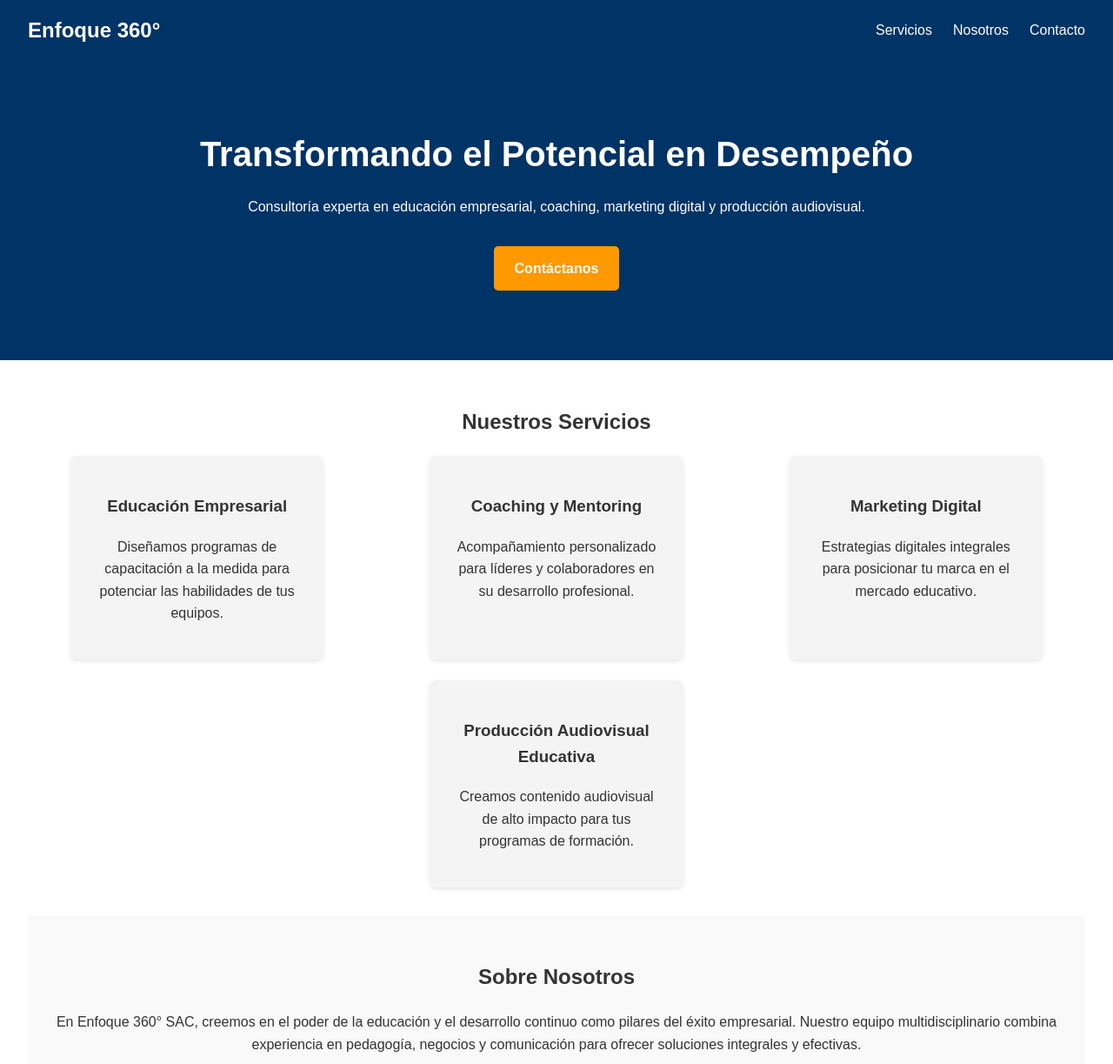
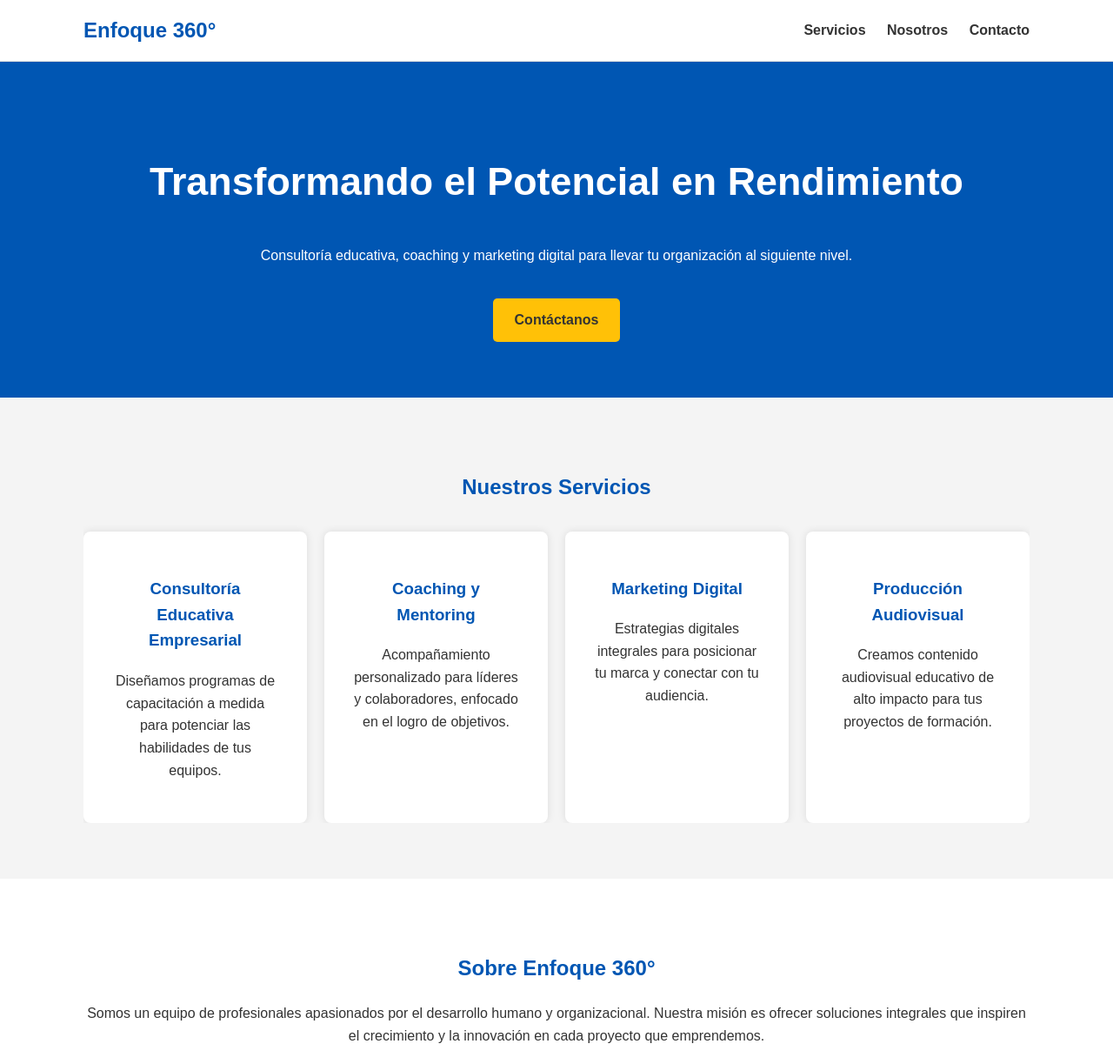
Before and after one commit to e360sac/web, a plain HTML site: page index.html in a window 1280 px wide. Shown: the top 1223 px of the page at 87% size. Drawn offline with Linux system fonts and the light colour scheme.

Commit message:
inicio e350 0.1.1

```diff
--- a/css/style.css
+++ b/css/style.css
@@ -1,107 +1,127 @@
+/* Estilos Generales */
 body {
     font-family: 'Arial', sans-serif;
+    line-height: 1.6;
+    margin: 0;
+    color: #333;
+    background-color: #f4f4f4;
+}
+
+.container {
+    width: 85%;
+    margin: auto;
+    overflow: hidden;
+}
+
+h1, h2, h3 {
+    color: #0056b3; /* Un azul corporativo */
+}
+
+/* Header */
+.header {
+    background: #fff;
+    color: #333;
+    padding: 1rem 0;
+    border-bottom: 1px solid #ddd;
+    position: sticky;
+    top: 0;
+    z-index: 1000;
+}
+
+.header .container {
+    display: flex;
+    justify-content: space-between;
+    align-items: center;
+}
+
+.logo {
+    font-weight: bold;
+    font-size: 1.5rem;
+    text-decoration: none;
+    color: #0056b3;
+}
+
+.nav ul {
     margin: 0;
     padding: 0;
-    line-height: 1.6;
-    color: #333;
+    list-style: none;
 }
 
-header {
-    background-color: #003366;
+.nav ul li {
+    display: inline;
+    margin-left: 20px;
+}
+
+.nav a {
+    text-decoration: none;
+    color: #333;
+    font-weight: bold;
+}
+
+/* Hero Section */
+.hero {
+    background: #0056b3;
     color: #fff;
-    padding: 1rem 0;
+    padding: 4rem 0;
     text-align: center;
 }
 
-nav {
-    display: flex;
-    justify-content: space-between;
-    align-items: center;
-    padding: 0 2rem;
-}
-
-nav .logo a {
+.hero h1 {
+    font-size: 2.8rem;
     color: #fff;
-    text-decoration: none;
-    font-size: 1.5rem;
-    font-weight: bold;
-}
-
-nav ul {
-    list-style: none;
-    padding: 0;
-    margin: 0;
-    display: flex;
-}
-
-nav ul li {
-    margin-left: 1.5rem;
-}
-
-nav ul li a {
-    color: #fff;
-    text-decoration: none;
-}
-
-.hero {
-    padding: 4rem 2rem;
-}
-
-.hero h1 {
-    font-size: 2.5rem;
-    margin-bottom: 1rem;
 }
 
 .cta-button {
     display: inline-block;
-    background-color: #ff9900;
-    color: #fff;
-    padding: 0.8rem 1.5rem;
+    background: #ffc107; /* Un color de acento amarillo */
+    color: #333;
+    padding: 12px 25px;
     text-decoration: none;
     border-radius: 5px;
-    margin-top: 1rem;
+    margin-top: 20px;
     font-weight: bold;
 }
 
-main {
-    padding: 2rem;
-}
-
+/* Services Section */
 .services {
-    text-align: center;
-    margin-bottom: 2rem;
-}
-
-.service-container {
-    display: flex;
-    justify-content: space-around;
-    flex-wrap: wrap;
-    gap: 1.5rem;
-}
-
-.service-card {
-    background-color: #f4f4f4;
-    padding: 1.5rem;
-    border-radius: 8px;
-    width: 20%;
-    min-width: 200px;
-    box-shadow: 0 2px 5px rgba(0,0,0,0.1);
-}
-
-.about-us {
-    background-color: #f9f9f9;
-    padding: 2rem;
+    padding: 4rem 0;
     text-align: center;
 }
 
-footer {
-    background-color: #333;
+.service-grid {
+    display: grid;
+    grid-template-columns: repeat(auto-fit, minmax(250px, 1fr));
+    gap: 20px;
+    margin-top: 2rem;
+}
+
+.service-item {
+    background: #fff;
+    padding: 2rem;
+    border-radius: 8px;
+    box-shadow: 0 0 10px rgba(0,0,0,0.1);
+}
+
+/* About Section */
+.about {
+    background: #fff;
+    padding: 4rem 0;
+    text-align: center;
+}
+
+/* Footer */
+.footer {
+    background: #333;
     color: #fff;
     text-align: center;
-    padding: 2rem;
+    padding: 2rem 0;
 }
 
-footer a {
-    color: #ff9900;
+.footer h3 {
+    color: #fff;
+}
+
+.footer a {
+    color: #ffc107;
     text-decoration: none;
 }
--- a/index.html
+++ b/index.html
@@ -3,65 +3,75 @@
 <head>
     <meta charset="UTF-8">
     <meta name="viewport" content="width=device-width, initial-scale=1.0">
-    <title>Enfoque 360° SAC - Consultoría Educativa y Empresarial</title>
+    <title>Enfoque 360° SAC - Consultoría Educativa y Coaching</title>
+    <meta name="description" content="Enfoque 360° SAC ofrece consultoría en educación empresarial, coaching, mentoring, marketing digital y producción audiovisual educativa.">
     <link rel="stylesheet" href="css/style.css">
 </head>
 <body>
-    <header>
-        <nav>
-            <div class="logo">
-                <a href="index.html">Enfoque 360°</a>
-            </div>
+
+    <header class="header">
+        <div class="container">
+            <a href="index.html" class="logo">Enfoque 360°</a>
+            <nav class="nav">
                 <ul>
                     <li><a href="#servicios">Servicios</a></li>
                     <li><a href="#nosotros">Nosotros</a></li>
                     <li><a href="#contacto">Contacto</a></li>
                 </ul>
             </nav>
-        <div class="hero">
-            <h1>Transformando el Potencial en Desempeño</h1>
-            <p>Consultoría experta en educación empresarial, coaching, marketing digital y producción audiovisual.</p>
-            <a href="#contacto" class="cta-button">Contáctanos</a>
         </div>
     </header>
 
     <main>
+        <section class="hero">
+            <div class="container">
+                <h1>Transformando el Potencial en Rendimiento</h1>
+                <p>Consultoría educativa, coaching y marketing digital para llevar tu organización al siguiente nivel.</p>
+                <a href="#contacto" class="cta-button">Contáctanos</a>
+            </div>
+        </section>
+
         <section id="servicios" class="services">
+            <div class="container">
                 <h2>Nuestros Servicios</h2>
-            <div class="service-container">
-                <div class="service-card">
-                    <h3>Educación Empresarial</h3>
-                    <p>Diseñamos programas de capacitación a la medida para potenciar las habilidades de tus equipos.</p>
+                <div class="service-grid">
+                    <div class="service-item">
+                        <h3>Consultoría Educativa Empresarial</h3>
+                        <p>Diseñamos programas de capacitación a medida para potenciar las habilidades de tus equipos.</p>
                     </div>
-                <div class="service-card">
+                    <div class="service-item">
                         <h3>Coaching y Mentoring</h3>
-                    <p>Acompañamiento personalizado para líderes y colaboradores en su desarrollo profesional.</p>
+                        <p>Acompañamiento personalizado para líderes y colaboradores, enfocado en el logro de objetivos.</p>
                     </div>
-                <div class="service-card">
+                    <div class="service-item">
                         <h3>Marketing Digital</h3>
-                    <p>Estrategias digitales integrales para posicionar tu marca en el mercado educativo.</p>
+                        <p>Estrategias digitales integrales para posicionar tu marca y conectar con tu audiencia.</p>
                     </div>
-                <div class="service-card">
-                    <h3>Producción Audiovisual Educativa</h3>
-                    <p>Creamos contenido audiovisual de alto impacto para tus programas de formación.</p>
+                    <div class="service-item">
+                        <h3>Producción Audiovisual</h3>
+                        <p>Creamos contenido audiovisual educativo de alto impacto para tus proyectos de formación.</p>
+                    </div>
                 </div>
             </div>
         </section>
 
-        <section id="nosotros" class="about-us">
-            <h2>Sobre Nosotros</h2>
-            <p>En Enfoque 360° SAC, creemos en el poder de la educación y el desarrollo continuo como pilares del éxito empresarial. Nuestro equipo multidisciplinario combina experiencia en pedagogía, negocios y comunicación para ofrecer soluciones integrales y efectivas.</p>
+        <section id="nosotros" class="about">
+            <div class="container">
+                <h2>Sobre Enfoque 360°</h2>
+                <p>Somos un equipo de profesionales apasionados por el desarrollo humano y organizacional. Nuestra misión es ofrecer soluciones integrales que inspiren el crecimiento y la innovación en cada proyecto que emprendemos.</p>
+            </div>
         </section>
     </main>
 
-    <footer id="contacto">
-        <h2>Contacto</h2>
-        <p>¿Listo para llevar tu organización al siguiente nivel?</p>
-        <p>Email: <a href="mailto:contacto@enfoque360.org">contacto@enfoque360.org</a></p>
-        <p>Teléfono: +51 987 654 321</p>
+    <footer id="contacto" class="footer">
+        <div class="container">
+            <h3>Contacta con Nosotros</h3>
+            <p>¿Listo para empezar? Escríbenos a <a href="mailto:contacto@enfoque360.org">contacto@enfoque360.org</a></p>
             <p>&copy; 2025 Enfoque 360° SAC. Todos los derechos reservados.</p>
+        </div>
     </footer>
 
     <script src="js/script.js"></script>
+
 </body>
 </html>
--- a/js/script.js
+++ b/js/script.js
@@ -1,4 +1,15 @@
-// Futuro código JavaScript aquí
+// El código JavaScript para futuras funcionalidades se añadirá aquí.
+
 document.addEventListener('DOMContentLoaded', function() {
-    console.log('El sitio web de Enfoque 360° está listo.');
+    console.log('El sitio web de Enfoque 360° se ha cargado correctamente.');
+    // Ejemplo: Animación suave al hacer clic en los enlaces de navegación
+    document.querySelectorAll('a[href^="#"]').forEach(anchor => {
+        anchor.addEventListener('click', function (e) {
+            e.preventDefault();
+
+            document.querySelector(this.getAttribute('href')).scrollIntoView({
+                behavior: 'smooth'
+            });
+        });
+    });
 });
```
Lines whose indentation alone changed are shown as unchanged.
